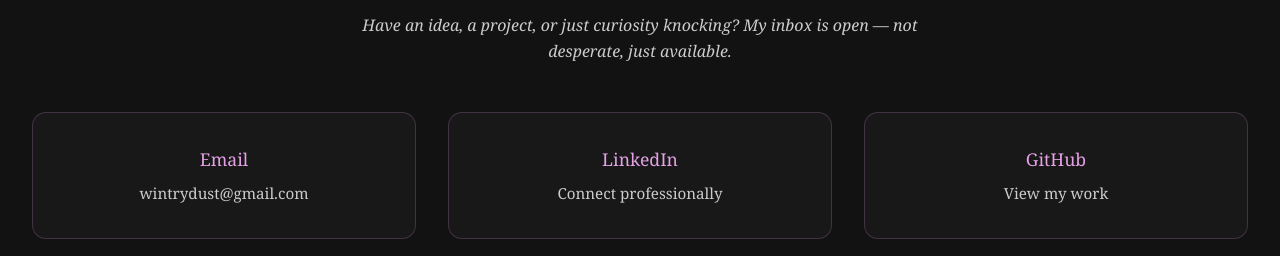
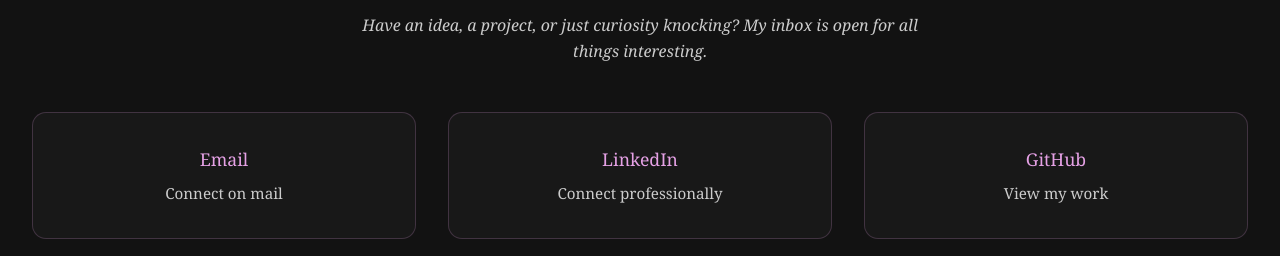
Before and after one commit to sonakshii05/Portfolio, a plain HTML site: page index.html in a window 1280 px wide. Shown: the part 4996-5252 px from the top of the page. Drawn offline with Linux system fonts and the light colour scheme; a web font is replaced by a local one.

Commit message:
Update Home section content

```diff
--- a/index.html
+++ b/index.html
@@ -361,14 +361,14 @@
 
   <p class="contact-subtext">
     Have an idea, a project, or just curiosity knocking?
-    My inbox is open — not desperate, just available.
+    My inbox is open for all things interesting.
   </p>
 
   <div class="contact-cards">
 
     <a href="mailto:wintrydust@gmail.com" class="contact-card">
       <span>Email</span>
-      <p>wintrydust@gmail.com</p>
+      <p>Connect on mail</p>
     </a>
 
     <a href="https://www.linkedin.com/in/sonakshi-padhi/" target="_blank" class="contact-card">
```
